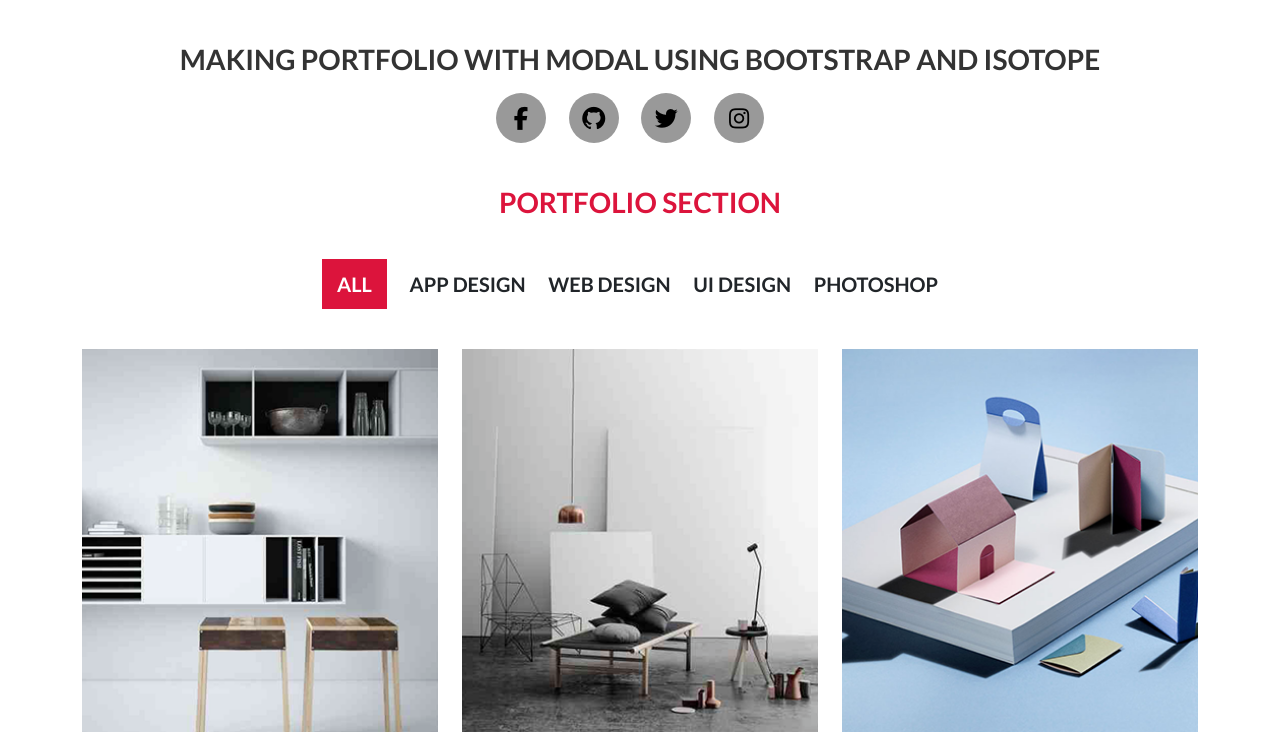
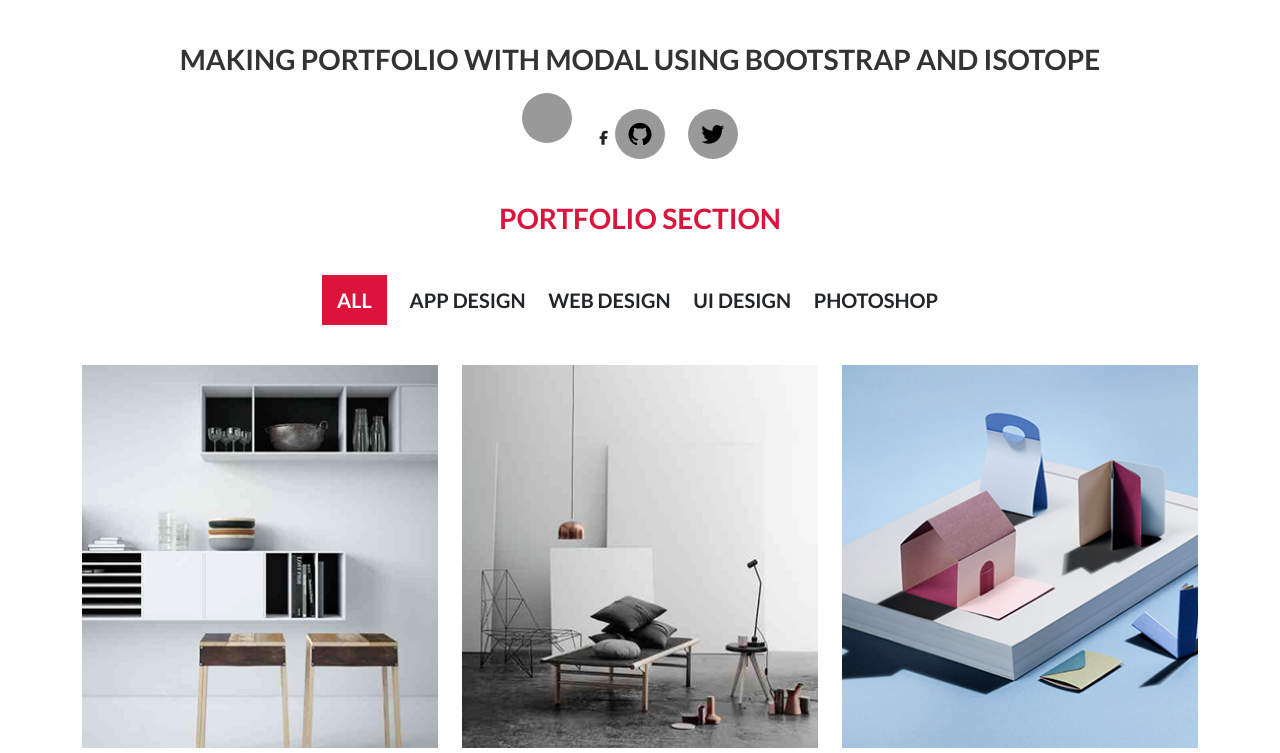
Before and after one commit to ashikishere/Portfolio-section-making-with-isotope-and-magnfic-PopUp, a plain HTML site: page index.html in a window 1280 px wide. Shown: the top 753 px of the page. Drawn offline with nearby package versions, Linux system fonts and the light colour scheme.

Commit message:
update in index file

```diff
--- a/index.html
+++ b/index.html
@@ -26,10 +26,12 @@
                     <div class="tiltle text-center">
                         <h1>MAKING PORTFOLIO WITH MODAL USING BOOTSTRAP AND Isotope</h1>
                         <ul class="social-media">
-                            <li><a href="#"><i class="fab fa-facebook-f"></i></a></li>
-                            <li><a href="#"><i class="fab fa-github"></i></a></li>
-                            <li><a href="#"><i class="fab fa-twitter"></i></a></li>
-                            <li><a href="#"><i class="fab fa-instagram"></i></a></li>
+                            <li><a href="https://www.facebook.com/Azashikishere/" target="_blank"></a> <i
+                                    class="fab fa-facebook-f"></i></a></li>
+                            <li><a href="https://github.com/ashikishere" target="_blank"><i
+                                        class="fab fa-github"></i></a></li>
+                            <li><a href="https://twitter.com/Azashikishere" target="_blank"><i
+                                        class="fab fa-twitter"></i></a></li>
                         </ul>
                         <h2>portfolio Section</h2>
                     </div>
```
